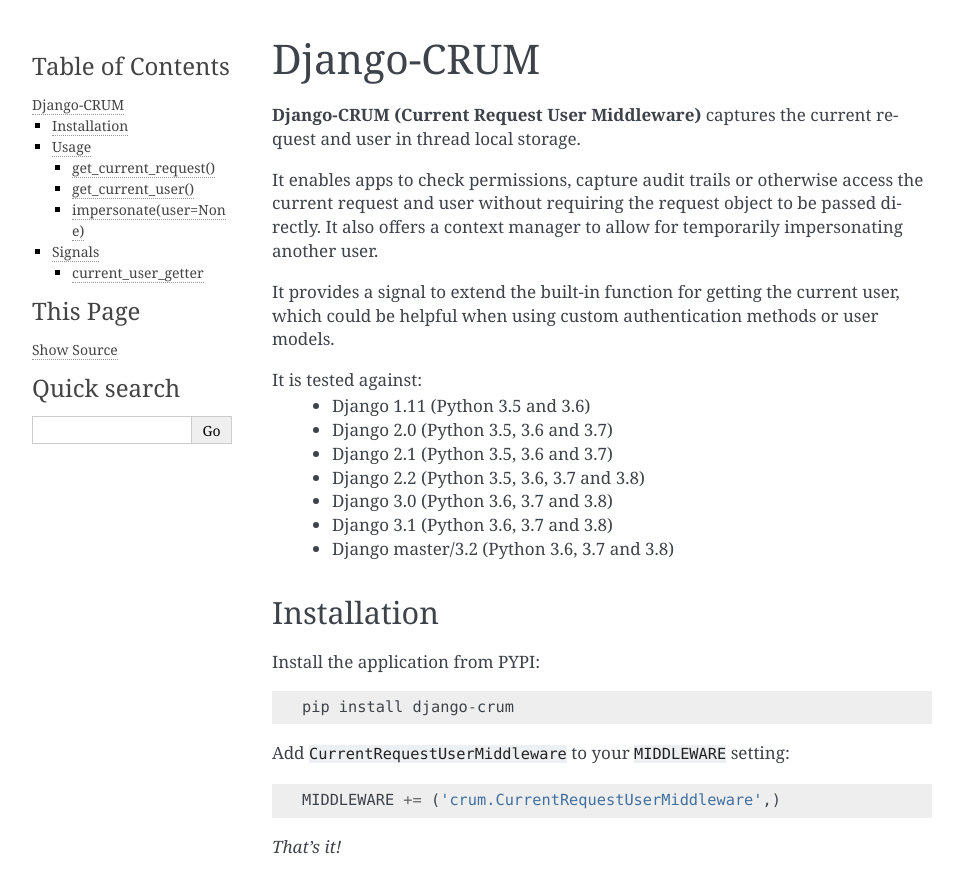
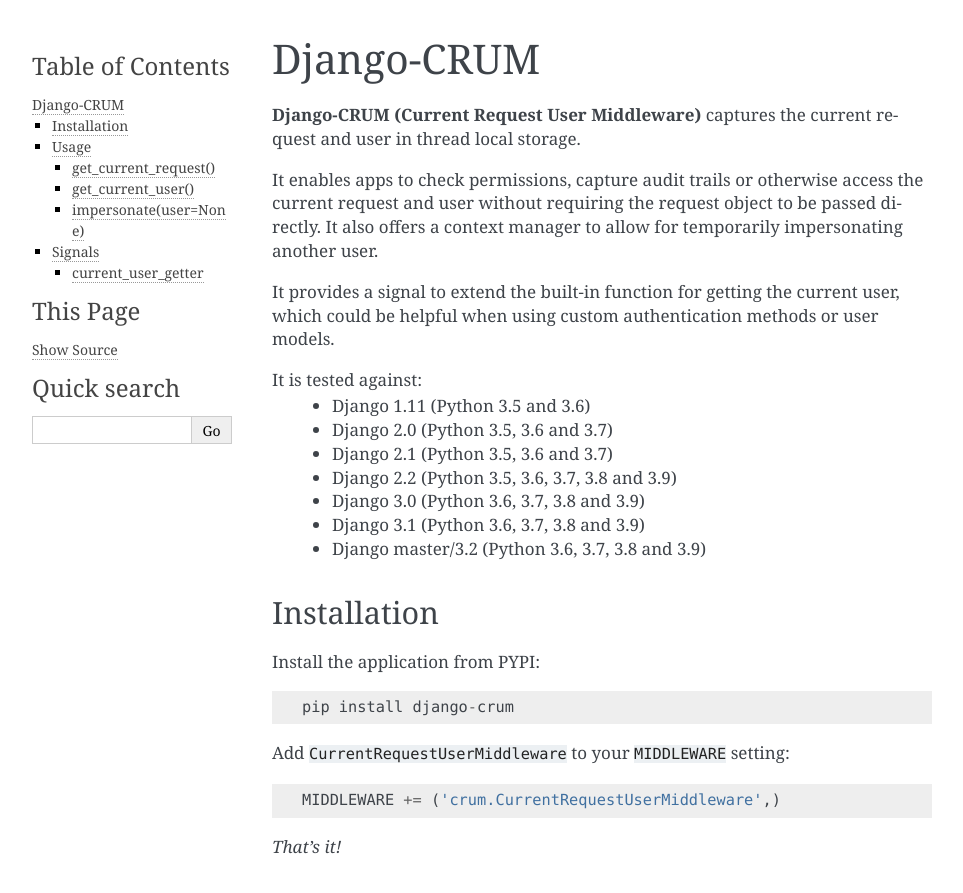
Before and after one commit to ninemoreminutes/django-crum, a Sphinx documentation site: the page built from docs/index.rst, in a window 1280 px wide and 900 px high. Shown: the top 893 px of the window, without its empty margins (148-1111 px from the left). Built offline with Sphinx 7.4.7, drawn with Linux system fonts in a browser that asks for light colours.

```diff
--- a/docs/index.rst
+++ b/docs/index.rst
@@ -22,10 +22,10 @@ It is tested against:
  * Django 1.11 (Python 3.5 and 3.6)
  * Django 2.0 (Python 3.5, 3.6 and 3.7)
  * Django 2.1 (Python 3.5, 3.6 and 3.7)
- * Django 2.2 (Python 3.5, 3.6, 3.7 and 3.8)
- * Django 3.0 (Python 3.6, 3.7 and 3.8)
- * Django 3.1 (Python 3.6, 3.7 and 3.8)
- * Django master/3.2 (Python 3.6, 3.7 and 3.8)
+ * Django 2.2 (Python 3.5, 3.6, 3.7, 3.8 and 3.9)
+ * Django 3.0 (Python 3.6, 3.7, 3.8 and 3.9)
+ * Django 3.1 (Python 3.6, 3.7, 3.8 and 3.9)
+ * Django master/3.2 (Python 3.6, 3.7, 3.8 and 3.9)
 
 Installation
 ------------
```
Also changed, not shown: README.rst (+6 -8 lines), .travis.yml (deleted), 16 other files.
